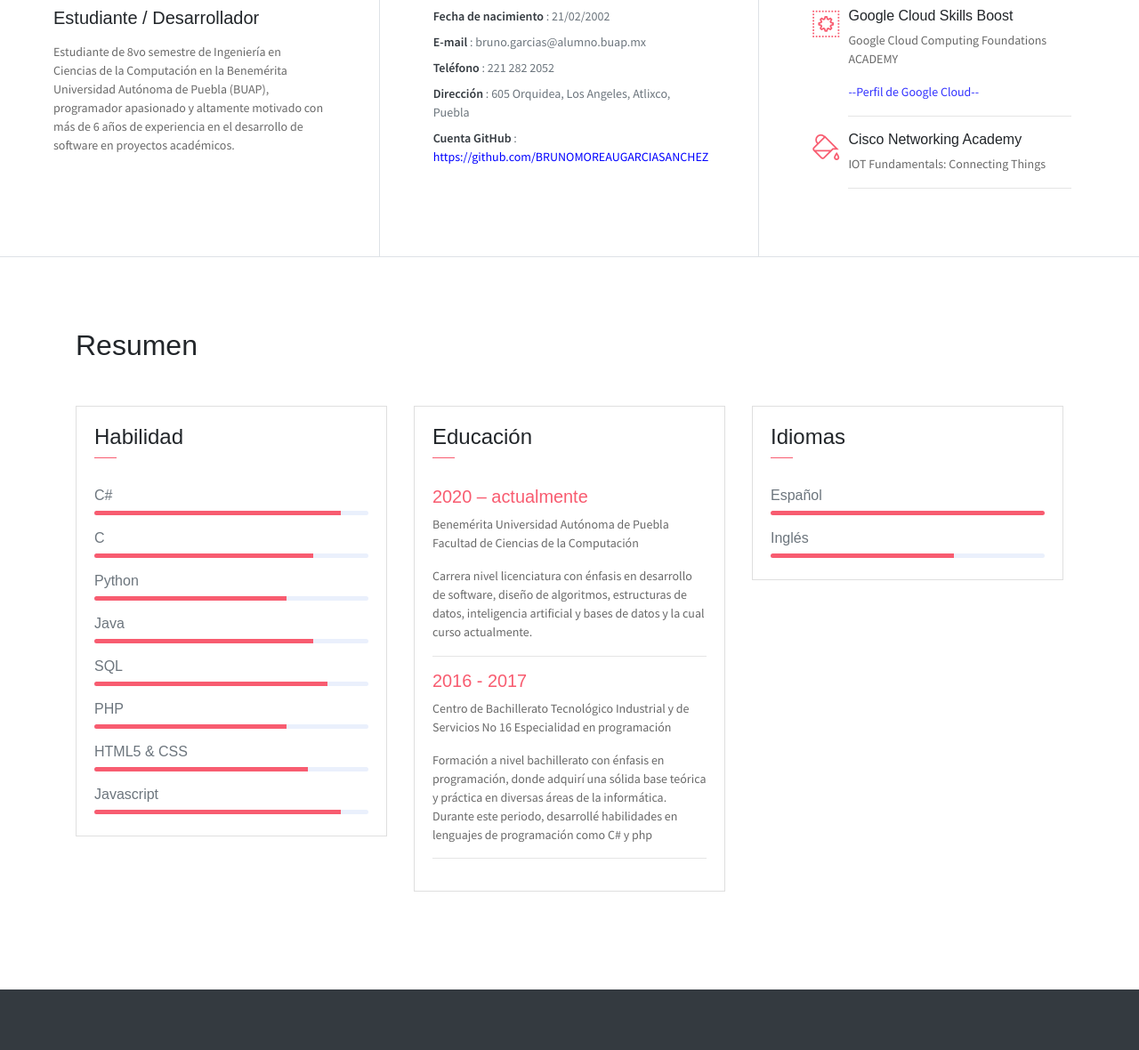
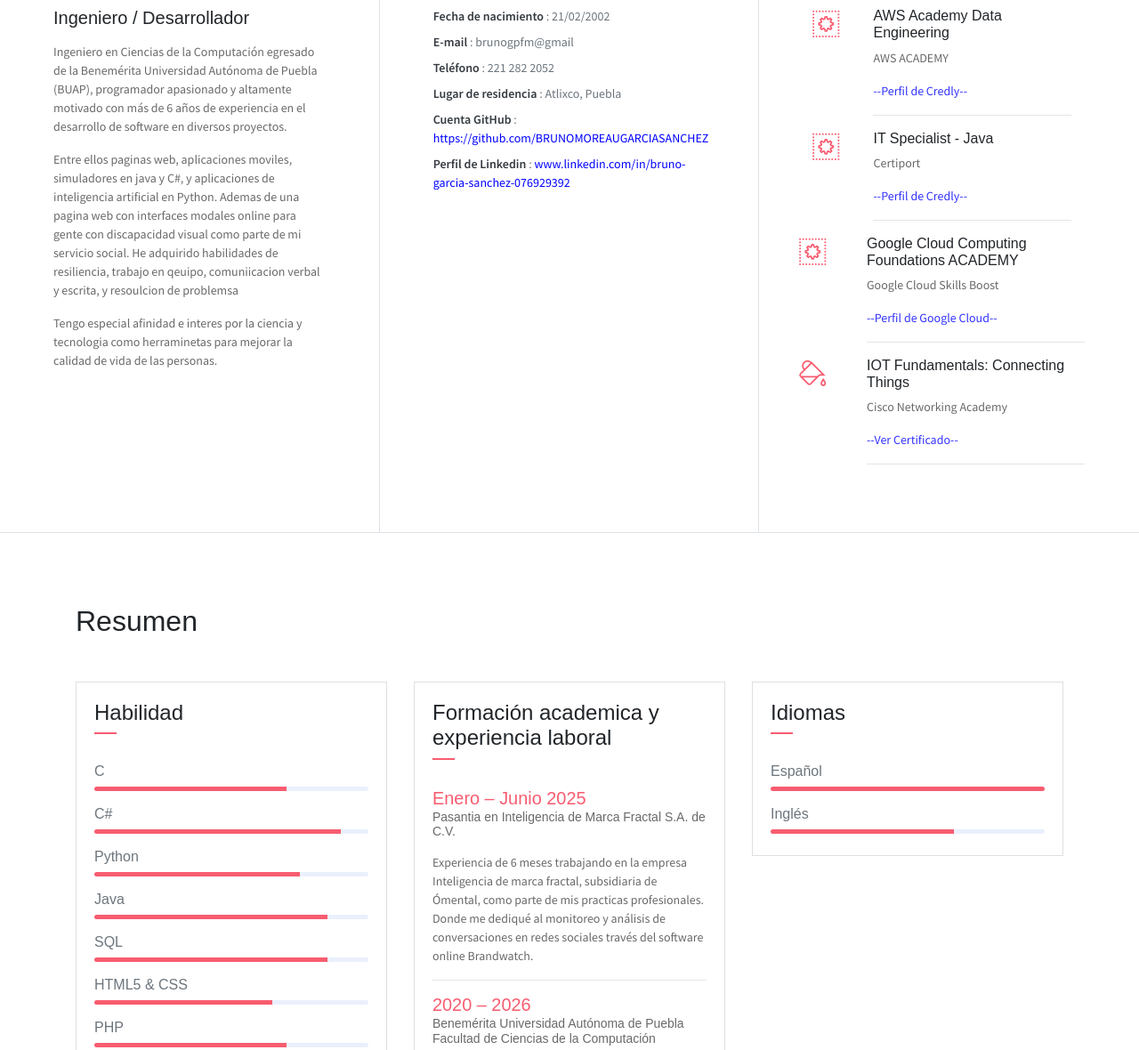
Before and after one commit to BRUNOMOREAUGARCIASANCHEZ/Portafolio, a website: page index.html in a window 1280 px wide. Shown: the part 860-2040 px from the top of the page at 89% size. Drawn offline with Linux system fonts and the light colour scheme; some packages are replaced by stand-ins of ours.

Commit message:
Updated Portfolio

```diff
--- a/index.html
+++ b/index.html
@@ -19,8 +19,8 @@
             <div class="header-content">
                 <h4 class="header-subtitle" >Hola, Mi nombre es</h4>
                 <h1 class="header-title">Bruno Moreau García Sánchez</h1>
-                <h6 class="header-mono" >Estudiante en la Facultad de Ciencias de la Computación BUAP | Developer</h6>
-                <a href="https://drive.google.com/file/d/1H7c1H4PiRIg3Lk2Et4G5p6veTLtHtlEC/view?usp=drive_link"><button class="btn btn-primary btn-rounded"><i class="ti-printer pr-2" a></i>Ver Curriculum</button></a>
+                <h6 class="header-mono" >Ingeniero en Ciencias de la Computación | Developer</h6>
+                <a href="https://drive.google.com/file/d/1MQu1-Pcds0SdB-HkzAHLsdDRhe_kc4nZ/view?usp=sharing"><button class="btn btn-primary btn-rounded"><i class="ti-printer pr-2" a></i>Ver Currículum</button></a>
             </div>
         </div>
     </header>
@@ -40,10 +40,10 @@
 
                 </ul>
                 <ul class="navbar-nav brand">
-                    <img src="assets/imgs/avatar.jpg" alt="" class="brand-img">
+                    <img src="assets/imgs/avatar.PNG" alt="" class="brand-img">
                     <li class="brand-txt">
                         <h5 class="brand-title">Bruno García</h5>
-                        <div class="brand-subtitle">Estudiante | Developer</div>
+                        <div class="brand-subtitle">Ingeniero | Developer</div>
                     </li>
                 </ul>
                 <ul class="navbar-nav ml-auto">
@@ -63,9 +63,10 @@
             <div class="col-lg-4 about-card">
                 <h3 class="font-weight-light">¿Quién  soy?</h3>
                 <span class="line mb-5"></span>
-                <h5 class="mb-3">Estudiante / Desarrollador</h5>
-                <p class="mt-20">Estudiante de 8vo semestre de
-                Ingeniería en Ciencias de la Computación en la Benemérita Universidad Autónoma de Puebla (BUAP), programador apasionado y altamente motivado con más de 6 años de experiencia en el desarrollo de software en proyectos académicos.</p>
+                <h5 class="mb-3">Ingeniero / Desarrollador</h5>
+                <p class="mt-20">Ingeniero en Ciencias de la Computación egresado de la Benemérita Universidad Autónoma de Puebla (BUAP), programador apasionado y altamente motivado con más de 6 años de experiencia en el desarrollo de software en diversos proyectos. </p>
+                <p>Entre ellos paginas web, aplicaciones moviles, simuladores en java y C#, y aplicaciones de inteligencia artificial en Python. Ademas de una pagina web con interfaces modales online para gente con discapacidad visual como parte de mi servicio social. He adquirido habilidades de resiliencia, trabajo en qeuipo, comuniicacion verbal y escrita, y resoulcion de problemsa </p>
+                <P>Tengo especial afinidad e interes por la ciencia y tecnologia como herraminetas para mejorar la calidad de vida de las personas. </P>
 
             </div>
             <div class="col-lg-4 about-card">
@@ -73,9 +74,9 @@
                 <span class="line mb-5"></span>
                 <ul class="mt40 info list-unstyled">
                     <li><span>Fecha de nacimiento</span> : 21/02/2002</li>
-                    <li><span>E-mail</span> : bruno.garcias@alumno.buap.mx</li>
+                    <li><span>E-mail</span> : brunogpfm@gmail</li>
                     <li><span>Teléfono</span> : 221 282 2052</li>
-                    <li><span>Dirección</span> :  605 Orquidea, Los Angeles, Atlixco, Puebla</li>
+                    <li><span>Lugar de residencia</span> : Atlixco, Puebla</li>
                     <li><span>Cuenta GitHub</span> :  <a href="https://github.com/BRUNOMOREAUGARCIASANCHEZ"
                         style="color: blue; text-decoration: none;"
                            onmouseover="this.style.color='orange';"
@@ -84,17 +85,58 @@
                            onmouseup="this.style.color='blue';"
                            onclick="this.style.color='purple';"
                         >https://github.com/BRUNOMOREAUGARCIASANCHEZ</a></li>
+                    <li><span>Perfil de Linkedin</span> :  <a href="www.linkedin.com/in/bruno-garcia-sanchez-076929392"
+                        style="color: blue; text-decoration: none;"
+                           onmouseover="this.style.color='orange';"
+                           onmouseout="this.style.color='blue';"
+                           onmousedown="this.style.color='red';"
+                           onmouseup="this.style.color='blue';"
+                           onclick="this.style.color='purple';"
+                        >www.linkedin.com/in/bruno-garcia-sanchez-076929392</a></li>
                 </ul>
+
 
             </div>
             <div class="col-lg-4 about-card">
                 <h3 class="font-weight-light">Mis Certificaciones</h3>
                 <span class="line mb-5"></span>
+
                 <div class="row">
                     <div class="col-1 text-danger pt-1"><i class="ti-widget icon-lg"></i></div>
-                    <div class="col-10 ml-auto mr-3">
-                        <h6>Google Cloud Skills Boost</h6>
-                        <p class="subtitle"> Google Cloud Computing Foundations ACADEMY</p>
+                    <div class="col-9 ml-auto mr-3">
+                        <h6>AWS Academy Data Engineering</h6>
+                        <p class="subtitle">AWS ACADEMY</p>
+                        <p class="subtitle"> <a href="https://www.credly.com/badges/dfefe108-e097-4574-ab37-9a3c9daa03c0" style="color: blue; text-decoration: none;"
+                           onmouseover="this.style.color='orange';"
+                           onmouseout="this.style.color='blue';"
+                           onmousedown="this.style.color='red';"
+                           onmouseup="this.style.color='blue';"
+                           onclick="this.style.color='purple';">--Perfil de Credly--</a></p>
+                        <hr>
+                    </div>
+                </div>
+                <div class="row">
+                    <div class="col-1 text-danger pt-1"><i class="ti-widget icon-lg"></i></div>
+                    <div class="col-9 ml-auto mr-3">
+                        <h6> IT Specialist - Java</h6>
+                        <p class="subtitle"> Certiport</p>
+                        <p class="subtitle"> <a href="https://www.credly.com/badges/6fd1cbc1-fe95-4615-bb52-56d5427ec612/linked_in?t=tb6rr4" style="color: blue; text-decoration: none;"
+                           onmouseover="this.style.color='orange';"
+                           onmouseout="this.style.color='blue';"
+                           onmousedown="this.style.color='red';"
+                           onmouseup="this.style.color='blue';"
+                           onclick="this.style.color='purple';">--Perfil de Credly--</a></p>
+                        <hr>
+                    </div>
+                </div>
+
+                <div class="row">
+
+                <div class="row">
+                    <div class="col-1 text-danger pt-1"><i class="ti-widget icon-lg"></i></div>
+                    <div class="col-9 ml-auto mr-3">
+                        <h6>Google Cloud Computing Foundations ACADEMY</h6>
+                        <p class="subtitle"> Google Cloud Skills Boost</p>
                         <p class="subtitle"> <a href="https://www.cloudskillsboost.google/public_profiles/5e530d96-ee6e-4e54-b57c-9ce12d160540" style="color: blue; text-decoration: none;"
                            onmouseover="this.style.color='orange';"
                            onmouseout="this.style.color='blue';"
@@ -104,11 +146,18 @@
                         <hr>
                     </div>
                 </div>
+
                 <div class="row">
                     <div class="col-1 text-danger pt-1"><i class="ti-paint-bucket icon-lg"></i></div>
-                    <div class="col-10 ml-auto mr-3">
-                        <h6>Cisco Networking Academy</h6>
-                        <p class="subtitle">IOT Fundamentals: Connecting Things</p>
+                    <div class="col-9 ml-auto mr-3">
+                        <h6> IOT Fundamentals: Connecting Things</h6>
+                        <p class="subtitle"> Cisco Networking Academy</p>
+                        <p class="subtitle"> <a href="https://drive.google.com/file/d/1D5fyVhzW3E-HuhC6b9gWgxNYjSWezKVl/view?usp=sharing" style="color: blue; text-decoration: none;"
+                           onmouseover="this.style.color='orange';"
+                           onmouseout="this.style.color='blue';"
+                           onmousedown="this.style.color='red';"
+                           onmouseup="this.style.color='blue';"
+                           onclick="this.style.color='purple';">--Ver Certificado--</a></p>
                         <hr>
                     </div>
                 </div>
@@ -131,37 +180,33 @@
                             </div>
                         </div>
                        <div class="card-body pb-2">
+                           <h6>C</h6>
+                            <div class="progress mb-3">
+                                <div class="progress-bar bg-danger" role="progressbar" style="width: 70%" aria-valuenow="25" aria-valuemin="0" aria-valuemax="100"></div>
+                            </div>
                            <h6>C#</h6>
                             <div class="progress mb-3">
                                 <div class="progress-bar bg-danger" role="progressbar" style="width: 90%" aria-valuenow="25" aria-valuemin="0" aria-valuemax="100"></div>
                             </div>
-                            <h6>C</h6>
-                            <div class="progress mb-3">
-                                <div class="progress-bar bg-danger" role="progressbar" style="width: 80%" aria-valuenow="25" aria-valuemin="0" aria-valuemax="100"></div>
-                            </div>
                             <h6>Python</h6>
                             <div class="progress mb-3">
-                                <div class="progress-bar bg-danger" role="progressbar" style="width: 70%" aria-valuenow="25" aria-valuemin="0" aria-valuemax="100"></div>
+                                <div class="progress-bar bg-danger" role="progressbar" style="width: 75%" aria-valuenow="25" aria-valuemin="0" aria-valuemax="100"></div>
                             </div>
                             <h6>Java</h6>
                             <div class="progress mb-3">
-                                <div class="progress-bar bg-danger" role="progressbar" style="width: 80%" aria-valuenow="25" aria-valuemin="0" aria-valuemax="100"></div>
+                                <div class="progress-bar bg-danger" role="progressbar" style="width: 85%" aria-valuenow="25" aria-valuemin="0" aria-valuemax="100"></div>
                             </div>
                             <h6>SQL</h6>
                             <div class="progress mb-3">
                                 <div class="progress-bar bg-danger" role="progressbar" style="width: 85%" aria-valuenow="50" aria-valuemin="0" aria-valuemax="100"></div>
                             </div>
+                            <h6>HTML5 &amp; CSS</h6>
+                            <div class="progress mb-3">
+                                <div class="progress-bar bg-danger" role="progressbar" style="width: 65%" aria-valuenow="75" aria-valuemin="0" aria-valuemax="100"></div>
+                            </div>
                             <h6>PHP</h6>
                             <div class="progress mb-3">
                                 <div class="progress-bar bg-danger" role="progressbar" style="width: 70%" aria-valuenow="75" aria-valuemin="0" aria-valuemax="100"></div>
-                            </div>
-                            <h6>HTML5 &amp; CSS</h6>
-                            <div class="progress mb-3">
-                                <div class="progress-bar bg-danger" role="progressbar" style="width: 78%" aria-valuenow="75" aria-valuemin="0" aria-valuemax="100"></div>
-                            </div>
-                            <h6>Javascript</h6>
-                            <div class="progress mb-3">
-                                <div class="progress-bar bg-danger" role="progressbar" style="width: 90%" aria-valuenow="75" aria-valuemin="0" aria-valuemax="100"></div>
                             </div>
                         </div>
                     </div>
@@ -170,23 +215,25 @@
                     <div class="card">
                        <div class="card-header">
                             <div class="mt-2">
-                                <h4>Educación</h4>
+                                <h4>Formación academica y experiencia laboral</h4>
                                 <span class="line"></span>
                             </div>
                         </div>
                         <div class="card-body">
-                            <h6 class="title text-danger">2020 – actualmente</h6>
-                            <P>Benemérita Universidad Autónoma de Puebla Facultad de Ciencias de la Computación</P>
+                            <h6 class="title text-danger">Enero – Junio 2025
+                                <P>Pasantia en Inteligencia de Marca Fractal S.A. de C.V.</P>
+                            </h6>
                             <P class="subtitle">
-                                Carrera nivel licenciatura con énfasis en desarrollo de software, diseño de algoritmos, estructuras de datos, inteligencia artificial y bases de datos y la cual curso actualmente.
+                                Experiencia de 6 meses trabajando en la empresa Inteligencia de marca fractal, subsidiaria de Ómental, como parte de mis practicas profesionales. Donde me dediqué al monitoreo y análisis de conversaciones en redes sociales través del software online Brandwatch.
                             </P>
                             <hr>
-                            <h6 class="title text-danger">2016 - 2017</h6>
-                            <P>Centro de Bachillerato Tecnológico Industrial y de Servicios No 16 Especialidad en programación</P>
-                            <P class="subtitle">Formación a nivel bachillerato con énfasis en programación, donde
-                                adquirí una sólida base teórica y práctica en diversas áreas de la informática. Durante este periodo, desarrollé habilidades en lenguajes de programación como C# y php</P>
+                            <h6 class="title text-danger">2020 – 2026
+                                <P>Benemérita Universidad Autónoma de Puebla Facultad de Ciencias de la Computación</P>
+                            </h6>
+                            <P class="subtitle">
+                                Carrera nivel licenciatura con énfasis en desarrollo de software, diseño de algoritmos, estructuras de datos, inteligencia artificial y bases de datos y la cual termine en septiembre de 2026.
+                            </P>
                             <hr>
-
                         </div>
                     </div>
                 </div>
@@ -224,7 +271,7 @@
                             <div class="m-auto"><i class="ti-alarm-clock icon-xl"></i></div>
                         </div>
                         <div class="col-7 text-left py-3">
-                            <h1 class="text-danger font-weight-bold font40">500</h1>
+                            <h1 class="text-danger font-weight-bold font40">+2000</h1>
                             <p class="text-light mb-1">Horas en educacion continua</p>
                         </div>
                     </div>
@@ -274,18 +321,6 @@
             <div class="portfolio">
 
                 <div class="portfolio-container">
-                    <div class="col-md-6 col-lg-4 web new">
-                        <div class="portfolio-item">
-                            <img src="assets/imgs/EVA.png" class="img-fluid" alt="Download free bootstrap 4 admin dashboard, free boootstrap 4 templates">
-                            <div class="content-holder">
-                                <a class="img-popup" href="assets/imgs/EVA.png"></a>
-                                <div class="text-holder">
-                                    <h6 class="title">Sistema EV@-Inclu</h6>
-                                    <p class="subtitle">Sistema de aplicacion de examenes con interfaces de voz hecho con javaScript, php y HTML</p>
-                                </div>
-                            </div>
-                        </div>
-                    </div>
                     <div class="col-md-6 col-lg-4 advertising new">
                         <div class="portfolio-item">
                             <img src="assets/imgs/simulador.png" class="img-fluid" alt="Download free bootstrap 4 admin dashboard, free boootstrap 4 templates">
@@ -330,7 +365,20 @@
                                 </a>
                             </div>
                         </div>
+                    </div>
 
+                    <div class="col-md-6 col-lg-4 web new">
+                        <div class="portfolio-item">
+                            <img src="assets/imgs/EVA.png" class="img-fluid" alt="Download free bootstrap 4 admin dashboard, free boootstrap 4 templates">
+                            <div class="content-holder">
+                                <a class="img-popup" href="assets/imgs/EVA.png"></a>
+                                <a href="https://drive.google.com/file/d/1rfMnTdHzrQDnzXMqOPOuyuotLfsFWLwJ/view?usp=sharing">
+                                <div class="text-holder">
+                                    <h6 class="title">Sistema EV@-Inclu</h6>
+                                    <p class="subtitle">Sistema de aplicacion de examenes con interfaces de voz hecho con javaScript, php y HTML</p>
+                                </div>
+                            </div>
+                        </div>
                     </div>
 
                     <div class="col-md-6 col-lg-4 advertising new">
@@ -365,15 +413,18 @@
 
                 </div>
             </div>
+            <p>Mas imagenes <a href="https://drive.google.com/drive/folders/1_5vbLfApKeixRuQzGUnWzmA9lAWR2-hi?usp=sharing">aqui</a></p>
         </div>
+
     </section>
+
     <!-- End of portfolio section -->
 
 
     <footer class="footer py-3">
         <div class="container">
             <p class="small mb-0 text-light">
-                &copy; <script>document.write(new Date().getFullYear())</script> Created With <i class="ti-heart text-danger"></i> By <a href="http://devcrud.com" target="_blank"><span class="text-danger" title="Bootstrap 4 Themes and Dashboards">DevCRUD</span></a>
+                &copy; <script>document.write(new Date().getFullYear())</script> Template Created With <i class="ti-heart text-danger"></i> By <a href="https://dribbble.com/web_creative_studio?page=3" target="_blank"><span class="text-danger" title="Bootstrap 4 Themes and Dashboards">DevCRUD</span></a>
             </p>
         </div>
     </footer>
```
Also changed, not shown: assets/imgs/avatar - Copy.png (added), assets/imgs/avatar.png (added).
